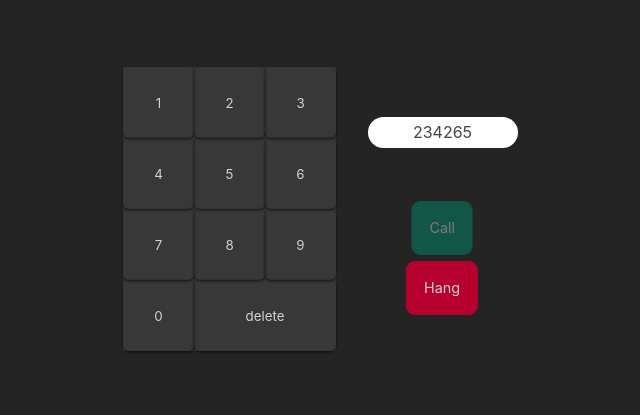
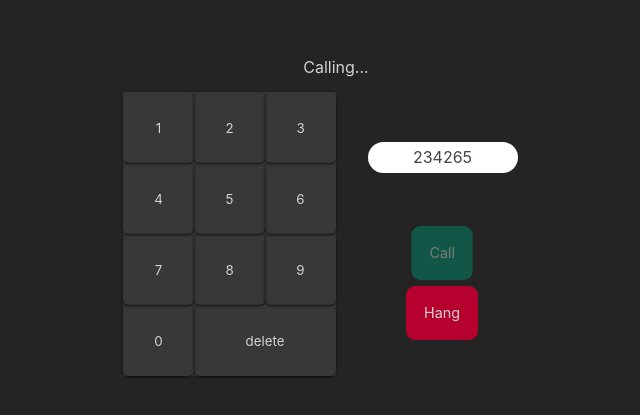
Before and after one commit to pauIbanez/W4CH3-pau-ibanez-phone, a React (Create React App) app: page / in a window 1280 px wide. Shown: the part 191-606 px from the top of the page, without its empty margins (304-944 px from the left). Built offline with nearby package versions, Linux system fonts and the light colour scheme.

Commit message:
Inizialized Info component from App

```diff
--- a/src/App.js
+++ b/src/App.js
@@ -1,9 +1,11 @@
 import "./App.css";
 import Display from "./components/Display/Display";
+import Info from "./components/Info/Info";
 
 function App() {
   return (
     <div className="container">
+      <Info display={true} deactivatedClass={"off"} />
       <main className="phone">
         <div className="keyboard-container">
           <ol className="keyboard">
```
